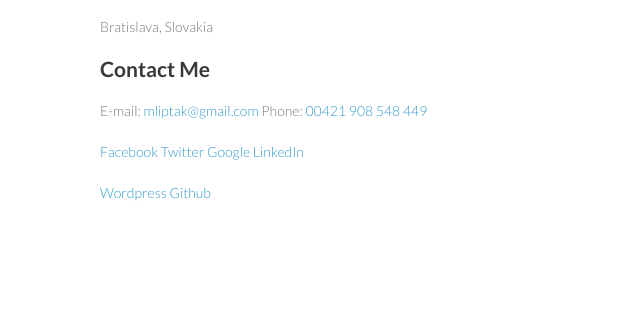
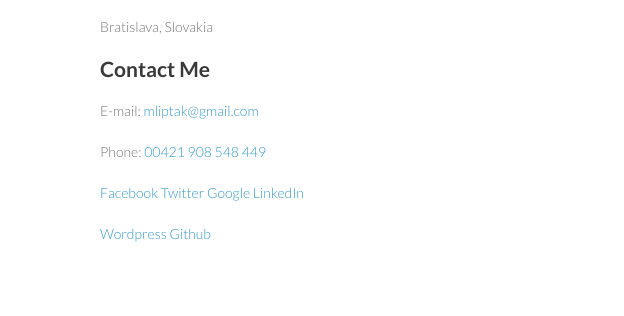
Before and after one commit to martinliptak/martinliptak.github.com, a plain HTML site: page index.html in a window 1280 px wide. Shown: the part 168-484 px from the top of the page, 470-1094 px from the left. Drawn offline with Linux system fonts and the light colour scheme.

Commit message:
Update index.html

```diff
--- a/index.html
+++ b/index.html
@@ -31,16 +31,21 @@
 <h2>
 <a name="contact-me" class="anchor" href="#contact-me"><span class="octicon octicon-link"></span></a>Contact Me</h2>
 
-<p>E-mail: <a href="mailto:mliptak@gmail.com">mliptak@gmail.com</a>
-Phone: <a href="tel:00421908548449">00421 908 548 449</a></p>
+<p>E-mail: <a href="mailto:mliptak@gmail.com">mliptak@gmail.com</a></p>
+<p>Phone: <a href="tel:00421908548449">00421 908 548 449</a></p>
 
-<p><a href="https://www.facebook.com/martinliptak2">Facebook</a>
+<p>
+<a href="https://www.facebook.com/martinliptak2">Facebook</a>
 <a href="https://github.com/martinliptak">Twitter</a>
 <a href="https://www.google.com/+MartinLiptak2%22">Google</a>
-<a href="https://www.linkedin.com/profile/view?id=29881346">LinkedIn</a></p>
+<a href="https://www.linkedin.com/profile/view?id=29881346">LinkedIn</a>
+</p>
 
-<p><a href="http://martinliptak.wordpress.com">Wordpress</a>
-<a href="https://github.com/martinliptak">Github</a></p>
+<p>
+<a href="http://martinliptak.wordpress.com">Wordpress</a>
+<a href="https://github.com/martinliptak">Github</a>
+
+</p>
       </section>
       <footer>
         <p><small>Hosted on GitHub Pages &mdash; Theme by <a href="https://github.com/orderedlist">orderedlist</a></small></p>
```
